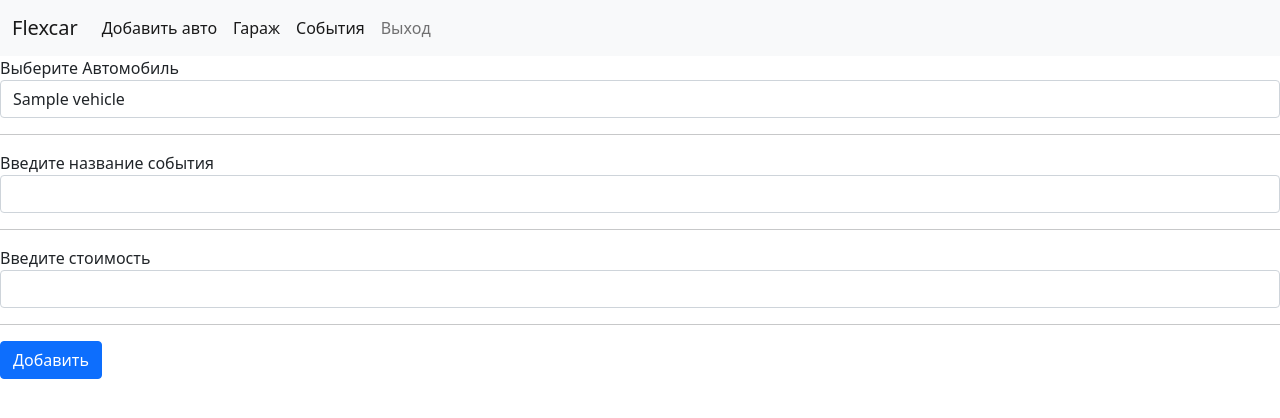
After one commit to Alexmerck/flexcar, a Flask app: page /create_event in a window 1280 px wide. The commit adds this page. Shown: the top 418 px of the page. Run offline with Flask 2, Linux system fonts and the light colour scheme; a user stored in the database is signed in; tables that the repository leaves empty hold one stand-in row (values such as "Sample post"); parts of the project's set-up code (start-up, migrations or seed data) failed here and were passed over; some libraries are stand-ins or nearby versions.

Commit message:
добавление событий

```diff
--- a/webapp/forms.py
+++ b/webapp/forms.py
@@ -4,9 +4,9 @@ from wtforms import BooleanField, StringField, PasswordField, SubmitField, Integ
 from wtforms.validators import DataRequired, ValidationError, Email, EqualTo
 from webapp.models import User
 from wtforms.fields.choices import SelectField
-#from webapp import db
-from webapp.models import Car_base
-
+from webapp import db
+from webapp.models import Car_base, Vehicle
+from flask_login import  current_user
 
 class LoginForm(FlaskForm):
     username = StringField('Имя пользователя',validators=[DataRequired()])
@@ -86,3 +86,10 @@ class VehicleForm(FlaskForm):
     transmission_type = SelectField(render_kw={"class":"form-control"})
     body = SelectField(render_kw={"class":"form-control"})
     #submit = SubmitField('выбрать', render_kw={"class":"btn btn-primary"})
+
+class EventForm(FlaskForm):
+
+        submit = SubmitField('Добавить', render_kw={"class":"btn btn-primary"})
+        title = StringField('Введите название события', validators=[DataRequired()], render_kw={"class":"form-control"})
+        car_title = SelectField('Выберите Автомобиль',   render_kw={"class":"form-control"})
+        charges = IntegerField('Введите стоимость', validators=[DataRequired()], render_kw={"class":"form-control"})
--- a/webapp/routes.py
+++ b/webapp/routes.py
@@ -1,9 +1,9 @@
 from flask import render_template, flash, redirect, url_for, request
 from flask_login.utils import login_required
 from webapp import app, db
-from webapp.forms import LoginForm, Signup, CarinputForm, ManufacturerForm, Car_base
+from webapp.forms import LoginForm, Signup, CarinputForm, ManufacturerForm, Car_base, EventForm
 from flask_login import LoginManager, login_user, logout_user, current_user
-from webapp.models import User, Vehicle
+from webapp.models import User, Vehicle, Event
 from getpass import getpass
 from sqlalchemy.orm import selectinload
 from config import Config
@@ -104,3 +104,52 @@ def process_сarinput():
         db.session.add(car)
         db.session.commit()
         return redirect(url_for('usercar'))
+
+
+@app.route ('/events')
+@login_required
+def events():
+    form = EventForm()
+    title = 'Flexcar. Easy to own'
+    user_id = current_user.id
+    vehicle = Vehicle.query.filter_by(user_id=user_id).all()
+    #events = Event.query.filter_by(user_id=user_id).all()
+    event = []
+    try:
+        event = Vehicle.query.all()
+    except:
+        print ('ошибка доступа к БД')
+    if vehicle:
+        if event == None:
+            flash('Вы еще не добавили ни одного события')
+        return render_template('events.html', title=title, form=form, user=current_user, event=event)
+
+    flash('Чтобы добавлять события, необходимо сначала добавить автомобиль')
+    return redirect(url_for('index'))
+
+
+@app.route ('/create_event')
+@login_required
+def create():
+    form = EventForm()
+    title = 'Flexcar. Easy to own'
+    available_vehicles=db.session.query(Vehicle).filter(Vehicle.user_id == current_user.id).all()
+    form.car_title.choices = [(i.id, i.title) for i in available_vehicles]
+    return render_template ('event_creating.html', title=title, form = form, user=current_user)
+
+@app.route ('/process_event', methods=['POST'])
+@login_required
+def creating():
+    form = EventForm()
+    available_vehicles=db.session.query(Vehicle).filter(Vehicle.user_id == current_user.id).all()
+    form.car_title.choices = [(i.id, i.title) for i in available_vehicles]
+    if form.validate_on_submit():
+       event = Event(
+            user_id= current_user.id,
+            title=form.title.data,
+            charges = form.charges.data,
+            vehicle_id = form.car_title.data,
+        )
+    db.session.add(event)
+    db.session.commit()
+    return redirect(url_for('events'))
--- /dev/null
+++ b/webapp/templates/event_creating.html
@@ -0,0 +1,26 @@
+{% extends 'base.html' %}
+{% block main %}
+{% include 'flash.html' %}
+
+<body>
+    <form action="{{ url_for('creating')}}" method="post">
+        {{ form.hidden_tag() }}
+        <div class="form-group">
+            {{ form.car_title.label}}<br>
+            {{ form.car_title()}}
+            <hr>
+        </div>
+        <div class="form-group">
+            {{ form.title.label }}<br>
+            {{ form.title()}}
+            <hr>
+        </div>
+        <div class="form-group">
+            {{ form.charges.label }}<br>
+            {{ form.charges()}}
+            <hr>
+        </div>
+        {{form.submit()}}
+    </form>
+</body>
+{% endblock %}
--- a/webapp/templates/navbar.html
+++ b/webapp/templates/navbar.html
@@ -15,6 +15,10 @@
                     <a class="nav-link active" aria-current="page" href="{{ url_for('usercar')}}">Гараж</a>
                 </li>
                 <li class="nav-item">
+                    <a class="nav-link active" aria-current="page" href="{{ url_for('events')}}">События</a>
+                </li>
+
+                <li class="nav-item">
                     <a class="nav-link" href="{{ url_for('logout') }}">Выход </a>
                 </li>
             </ul>
```
Also changed, not shown: webapp/templates/events.html (added, +23 -0 lines).
